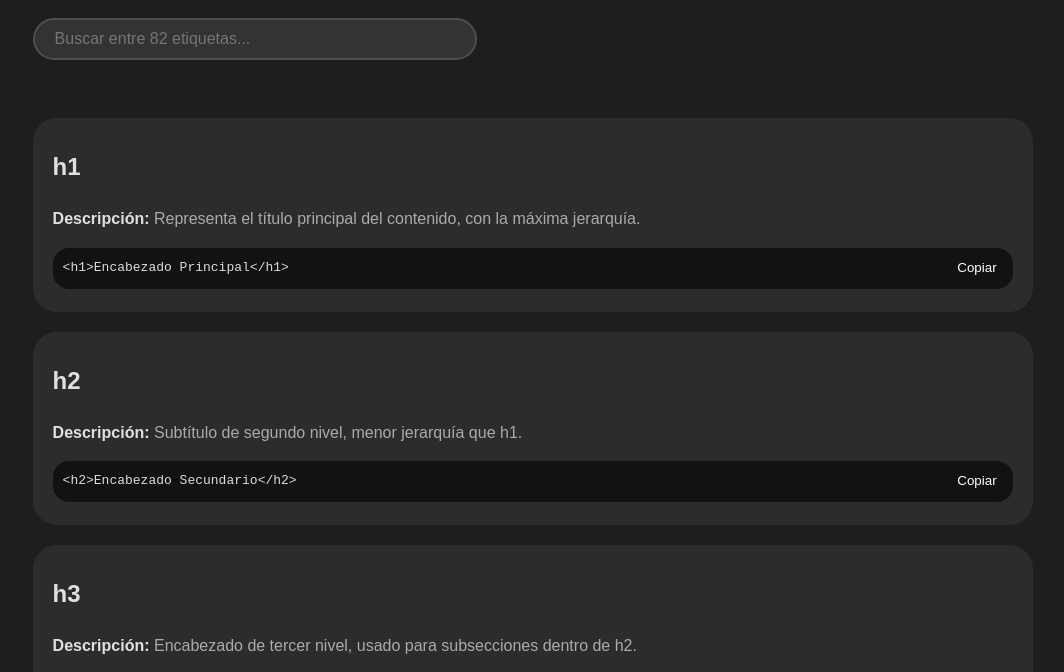
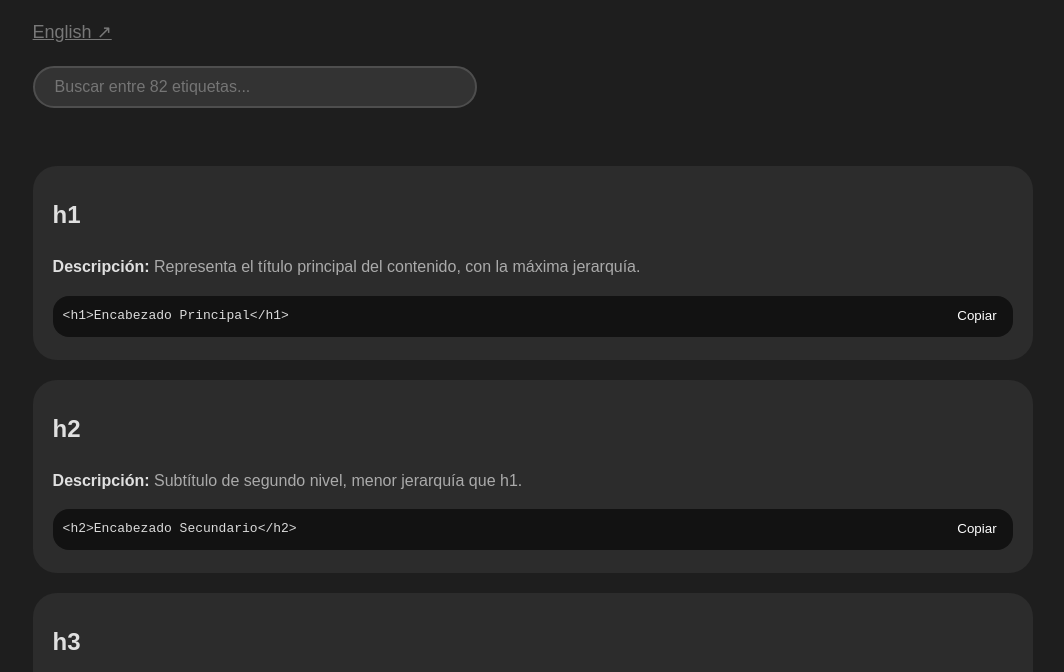
Before and after one commit to d4nilpzz/documentacion-etiquetas-html, a plain HTML site: page index.html in a window 1280 px wide. Shown: the part 84-756 px from the top of the page, without its empty margins (109-1173 px from the left). Drawn offline with nearby package versions, Linux system fonts and the light colour scheme.

Commit message:
Update index.html

```diff
--- a/index.html
+++ b/index.html
@@ -77,7 +77,8 @@
         <header style="width: max-content; display: block; justify-content: center; align-items: center;">
             <h1>Documentación Etiquetas HTML <small class="text-white/40 text-lg">by <a class="text-white/40 text-lg"
                         href="https://github.com/d4nilpzz/documentacion-etiquetas-html" target="_blank">d4nilpzz</a></small></h1>
-            <div style="height: 100px;">
+            <a class="text-white/40 text-lg underline-2" href="/en">English ↗</a>
+            <div style="height: 100px; margin-top: 20px;">
                 <input type="text" id="search" />
             </div>
         </header>
```
